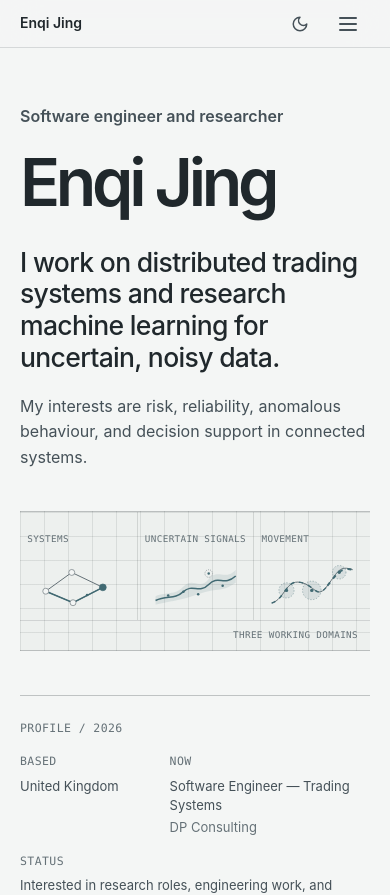
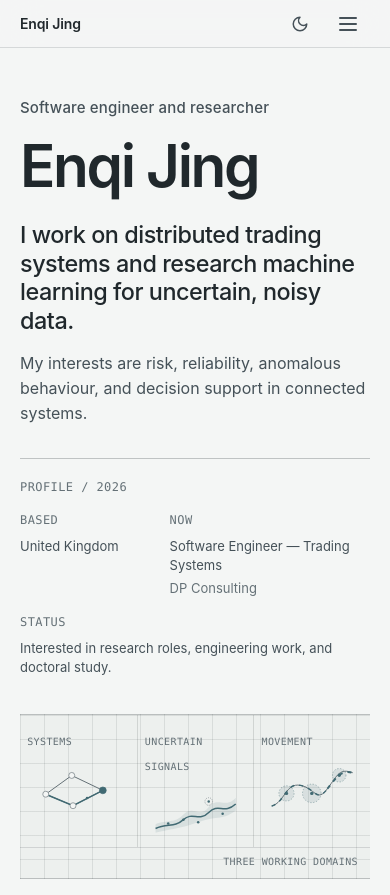
Before and after one commit to jingenqi/jingenqi.github.io, a React (Vite) app: page / in a window 390 px wide. Shown: the top 895 px of the page. Built offline with nearby package versions, Linux system fonts and the light colour scheme.

Commit message:
更新页面布局和排版

```diff
--- a/src/pages/AboutPage.jsx
+++ b/src/pages/AboutPage.jsx
@@ -39,7 +39,7 @@ export default function AboutPage() {
         </div>
       </section>
 
-      <section className="experience-section content-auto">
+      <section className="experience-section">
         <header className="section-heading">
           <h2>Experience</h2>
         </header>
@@ -62,7 +62,7 @@ export default function AboutPage() {
         </div>
       </section>
 
-      <section className="page-content content-auto">
+      <section className="page-content">
         <header className="section-heading">
           <h2>Education</h2>
         </header>
@@ -82,7 +82,7 @@ export default function AboutPage() {
         </div>
       </section>
 
-      <section className="page-content content-auto">
+      <section className="page-content">
         <header className="section-heading">
           <h2>Technical skills</h2>
         </header>
--- a/src/pages/CaseStudyPage.jsx
+++ b/src/pages/CaseStudyPage.jsx
@@ -54,7 +54,7 @@ export default function CaseStudyPage() {
         </dl>
       </header>
 
-      <div className="case-body content-auto">
+      <div className="case-body">
         <section className="case-section">
           <h2 className="case-section__title">Context</h2>
           <div className="case-section__content">
--- a/src/pages/HomePage.jsx
+++ b/src/pages/HomePage.jsx
@@ -41,6 +41,9 @@ export default function HomePage() {
             My interests are risk, reliability, anomalous behaviour, and decision support in
             connected systems.
           </p>
+        </div>
+
+        <div className="identity-hero__field">
           <IdentityField />
         </div>
       </section>
--- a/src/pages/WorkPage.jsx
+++ b/src/pages/WorkPage.jsx
@@ -17,7 +17,7 @@ export default function WorkPage() {
 
       <div className="work-index">
         {projects.map((project) => (
-          <article className="work-card content-auto" key={project.slug}>
+          <article className="work-card" key={project.slug}>
             <div className="work-card__visual">
               <ProjectVisual type={project.visual.type} caption={project.visual.cues[0]} />
             </div>
--- a/src/styles/globals.css
+++ b/src/styles/globals.css
@@ -55,6 +55,7 @@ h2,
 h3,
 h4 {
   color: var(--color-text);
+  font-family: var(--font-display);
   font-weight: 600;
   line-height: var(--line-height-heading);
 }
@@ -248,6 +249,7 @@ button:disabled {
   color: var(--color-text);
   font-size: var(--font-size-ui);
   font-weight: 600;
+  letter-spacing: -0.01em;
   text-decoration: none;
 }
 
@@ -267,7 +269,7 @@ button:disabled {
   min-height: var(--header-height);
   align-items: center;
   color: var(--color-text-secondary);
-  font-size: 0.75rem;
+  font-size: 0.8125rem;
   font-weight: 500;
   text-decoration: none;
   white-space: nowrap;
@@ -318,14 +320,17 @@ button:disabled {
 
 .identity-hero {
   display: grid;
-  min-height: min(52rem, calc(100svh - var(--header-height)));
-  grid-template-columns: minmax(10rem, 13rem) minmax(0, 1fr);
-  gap: clamp(3rem, 8vw, 7.5rem);
-  align-items: center;
+  min-height: min(47rem, calc(100svh - var(--header-height)));
+  grid-template-columns: minmax(11rem, 12.5rem) minmax(0, 1fr);
+  grid-template-rows: auto auto;
+  column-gap: clamp(2.75rem, 6vw, 5.5rem);
+  row-gap: var(--space-4);
+  align-content: center;
   padding-block: var(--space-7);
 }
 
 .identity-rail {
+  grid-row: 1 / 3;
   align-self: stretch;
   padding: var(--space-3) var(--space-4) var(--space-3) 0;
   border-right: 1px solid var(--color-border-strong);
@@ -337,7 +342,7 @@ button:disabled {
 .index-meta {
   color: var(--color-text-muted);
   font-family: var(--font-mono);
-  font-size: 0.72rem;
+  font-size: var(--font-size-caption);
   letter-spacing: 0.035em;
   line-height: 1.45;
 }
@@ -363,7 +368,7 @@ button:disabled {
   color: var(--color-text-secondary);
   font-family: var(--font-sans);
   font-size: var(--font-size-ui);
-  line-height: 1.45;
+  line-height: 1.5;
 }
 
 .identity-rail dd + dd {
@@ -374,44 +379,55 @@ button:disabled {
 .identity-hero__main {
   min-width: 0;
   max-width: 53rem;
+  align-self: end;
 }
 
 .identity-hero__role {
-  margin: 0 0 var(--space-3);
+  margin: 0 0 1.25rem;
   color: var(--color-text-secondary);
-  font-size: 1rem;
-  font-weight: 600;
+  font-size: 0.9375rem;
+  font-weight: 500;
+  letter-spacing: 0.01em;
 }
 
 .identity-hero h1 {
   margin: 0;
-  font-size: clamp(5.25rem, 11.5vw, 9.5rem);
+  font-family: var(--font-display);
+  font-size: clamp(5.25rem, 9vw, 8rem);
   font-weight: 600;
-  letter-spacing: -0.065em;
-  line-height: 0.86;
+  letter-spacing: -0.045em;
+  line-height: 0.9;
   text-wrap: nowrap;
 }
 
 .identity-hero__lead {
-  max-width: 34ch;
-  margin: var(--space-5) 0 0;
+  max-width: 35ch;
+  margin: 2.25rem 0 0;
   color: var(--color-text);
-  font-size: clamp(1.6rem, 3.2vw, 2.35rem);
+  font-family: var(--font-display);
+  font-size: clamp(1.75rem, 2.7vw, 2.125rem);
   font-weight: 500;
-  letter-spacing: -0.025em;
-  line-height: 1.18;
+  letter-spacing: -0.02em;
+  line-height: 1.2;
 }
 
 .identity-hero__body {
-  max-width: 42rem;
-  margin: var(--space-3) 0 0;
+  max-width: 40rem;
+  margin: 1.25rem 0 0;
   color: var(--color-text-secondary);
   font-size: var(--font-size-body-large);
+  line-height: 1.55;
+}
+
+.identity-hero__field {
+  min-width: 0;
+  max-width: 47rem;
+  align-self: start;
 }
 
 .identity-field {
   max-width: 47rem;
-  margin: var(--space-5) 0 0;
+  margin: 0;
   border-block: 1px solid var(--color-border-strong);
   background:
     linear-gradient(var(--color-visual-grid) 1px, transparent 1px),
@@ -438,7 +454,7 @@ button:disabled {
 .identity-field figcaption {
   color: var(--color-text-muted);
   font-family: var(--font-mono);
-  font-size: 0.65rem;
+  font-size: 0.6875rem;
   letter-spacing: 0.04em;
   line-height: 1.4;
   text-transform: uppercase;
@@ -521,7 +537,7 @@ button:disabled {
 .plain-link {
   color: var(--color-accent);
   font-size: var(--font-size-ui);
-  font-weight: 600;
+  font-weight: 500;
   text-decoration: underline;
   text-decoration-color: color-mix(in srgb, var(--color-accent) 38%, transparent);
   text-underline-offset: 0.3em;
@@ -534,9 +550,9 @@ button:disabled {
 
 .index-section {
   display: grid;
-  grid-template-columns: minmax(10rem, 13rem) minmax(0, 1fr);
-  gap: clamp(3rem, 8vw, 7.5rem);
-  padding-block: var(--space-7);
+  grid-template-columns: minmax(11rem, 12.5rem) minmax(0, 1fr);
+  gap: clamp(2.75rem, 6vw, 5.5rem);
+  padding-block: 4.5rem;
 }
 
 .index-section > * {
@@ -545,8 +561,11 @@ button:disabled {
 
 .index-section__label h2 {
   margin: 0 0 var(--space-2);
-  font-size: 1rem;
+  color: var(--color-text-secondary);
+  font-family: var(--font-sans);
+  font-size: 0.875rem;
   font-weight: 600;
+  letter-spacing: 0.01em;
   line-height: 1.4;
 }
 
@@ -556,8 +575,8 @@ button:disabled {
 
 .profile-about__copy {
   max-width: 47rem;
-  font-size: clamp(1.2rem, 2.1vw, 1.5rem);
-  line-height: 1.55;
+  font-size: clamp(1.125rem, 1.65vw, 1.25rem);
+  line-height: 1.58;
 }
 
 .profile-about__copy p {
@@ -585,7 +604,8 @@ button:disabled {
 .work-index-list h3,
 .experience-index-list h3 {
   margin: 0;
-  font-size: 1.05rem;
+  font-size: 1.125rem;
+  line-height: 1.25;
 }
 
 .research-index-list p,
@@ -593,6 +613,7 @@ button:disabled {
 .experience-index-list div > p {
   margin: 0;
   color: var(--color-text-muted);
+  line-height: 1.55;
 }
 
 .work-index-list,
@@ -606,7 +627,7 @@ button:disabled {
   grid-template-columns: minmax(9rem, 0.55fr) minmax(0, 1.45fr) auto;
   gap: var(--space-3);
   align-items: start;
-  padding-block: var(--space-3);
+  padding-block: 1.35rem;
   border-bottom: 1px solid var(--color-border);
 }
 
@@ -625,8 +646,8 @@ button:disabled {
 
 .index-action {
   color: var(--color-accent);
-  font-size: var(--font-size-ui);
-  font-weight: 600;
+  font-size: 0.8125rem;
+  font-weight: 500;
 }
 
 .experience-index-list > article {
@@ -645,29 +666,29 @@ button:disabled {
 
 .section-heading {
   max-width: var(--text-width);
-  margin-bottom: var(--space-6);
+  margin-bottom: var(--space-5);
 }
 
 .section-heading h2 {
   max-width: 17ch;
   margin: 0;
-  font-size: var(--font-size-section-title);
+  font-size: clamp(2.25rem, 3.2vw, 2.625rem);
+  letter-spacing: -0.025em;
 }
 
 .work-index {
   display: grid;
-  gap: var(--space-7);
+  gap: 0;
+  border-top: 1px solid var(--color-border-strong);
 }
 
 .work-card {
   display: grid;
-  grid-template-columns: minmax(0, 1.15fr) minmax(18rem, 0.85fr);
-  align-items: center;
-  gap: clamp(2rem, 6vw, 6rem);
-}
-
-.work-card:nth-child(even) .work-card__visual {
-  order: 2;
+  grid-template-columns: minmax(0, 0.95fr) minmax(20rem, 1.05fr);
+  align-items: start;
+  gap: clamp(2.5rem, 6vw, 5rem);
+  padding-block: var(--space-6);
+  border-bottom: 1px solid var(--color-border);
 }
 
 .work-card__visual {
@@ -679,25 +700,25 @@ button:disabled {
 }
 
 .work-card__visual .project-visual {
-  transition: transform var(--duration-slow) var(--ease-standard);
-}
-
-.work-card:hover .project-visual {
-  transform: scale(1.015);
+  transition: none;
 }
 
 .work-card__eyebrow {
   display: block;
-  margin-bottom: var(--space-2);
-  color: var(--color-text-muted);
-  font-size: var(--font-size-ui);
-  font-weight: 600;
+  margin-bottom: 0.75rem;
+  color: var(--color-text-muted);
+  font-family: var(--font-mono);
+  font-size: var(--font-size-caption);
+  font-weight: 400;
+  letter-spacing: 0.025em;
 }
 
 .work-card__title {
   max-width: 19ch;
   margin: 0;
   font-size: var(--font-size-case-title);
+  letter-spacing: -0.02em;
+  line-height: 1.15;
 }
 
 .work-card__summary {
@@ -709,7 +730,8 @@ button:disabled {
 .work-card__result {
   margin: var(--space-3) 0 0;
   color: var(--color-text);
-  font-weight: 600;
+  font-weight: 500;
+  line-height: 1.5;
 }
 
 .work-card__link {
@@ -719,31 +741,37 @@ button:disabled {
 .technology-list {
   display: flex;
   flex-wrap: wrap;
-  gap: 0.5rem;
+  column-gap: 0;
+  row-gap: 0.35rem;
   margin: var(--space-3) 0 0;
   padding: 0;
   list-style: none;
 }
 
 .technology-list li {
-  padding: 0.35rem 0.65rem;
-  border: 1px solid var(--color-border);
-  border-radius: 999px;
+  padding: 0;
+  border: 0;
   color: var(--color-text-muted);
   font-size: var(--font-size-caption);
-  line-height: 1.2;
+  line-height: 1.45;
+}
+
+.technology-list li:not(:last-child)::after {
+  margin-inline: 0.55rem;
+  color: var(--color-border-strong);
+  content: "·";
 }
 
 /* Experience */
 .experience-section {
   width: min(100% - (var(--page-gutter) * 2), var(--content-width));
   margin-inline: auto;
-  padding-block: var(--space-8);
+  padding-block: var(--space-7);
 }
 
 .timeline {
   max-width: 58rem;
-  margin: var(--space-6) 0 0 auto;
+  margin: var(--space-5) 0 0 auto;
   padding: 0;
   list-style: none;
 }
@@ -753,7 +781,7 @@ button:disabled {
   display: grid;
   grid-template-columns: 9rem minmax(0, 1fr);
   gap: var(--space-4);
-  padding: 0 0 var(--space-5) var(--space-4);
+  padding: 0 0 2.75rem var(--space-4);
   border-left: 1px solid var(--color-border-strong);
 }
 
@@ -772,12 +800,15 @@ button:disabled {
 
 .timeline__date {
   color: var(--color-text-muted);
-  font-size: var(--font-size-ui);
+  font-family: var(--font-mono);
+  font-size: var(--font-size-caption);
+  letter-spacing: 0.02em;
 }
 
 .timeline__role {
   margin: 0;
-  font-size: 1.2rem;
+  font-size: 1.125rem;
+  line-height: 1.3;
 }
 
 .timeline__organization {
@@ -795,7 +826,8 @@ button:disabled {
   margin-top: var(--space-1);
   color: var(--color-text);
   font-size: var(--font-size-ui);
-  font-weight: 600;
+  font-weight: 500;
+  line-height: 1.5;
 }
 
 .site-footer {
@@ -896,19 +928,21 @@ button:disabled {
 .page-hero {
   width: min(100% - (var(--page-gutter) * 2), var(--content-width));
   margin-inline: auto;
-  padding-block: var(--space-8) var(--space-6);
+  padding-block: var(--space-7) var(--space-5);
 }
 
 .page-hero__eyebrow {
   color: var(--color-text-muted);
-  font-size: var(--font-size-ui);
-  font-weight: 600;
+  font-size: 0.8125rem;
+  font-weight: 500;
+  letter-spacing: 0.01em;
 }
 
 .page-hero__title {
   max-width: 18ch;
   margin: 0;
   font-size: var(--font-size-section-title);
+  letter-spacing: -0.03em;
 }
 
 .page-hero__lead {
@@ -921,13 +955,13 @@ button:disabled {
 .page-content {
   width: min(100% - (var(--page-gutter) * 2), var(--content-width));
   margin-inline: auto;
-  padding-bottom: var(--space-8);
+  padding-bottom: var(--space-7);
 }
 
 .work-index {
   width: min(100% - (var(--page-gutter) * 2), var(--content-width));
   margin-inline: auto;
-  padding-bottom: var(--space-8);
+  padding-bottom: var(--space-7);
 }
 
 /* Case studies */
@@ -936,7 +970,7 @@ button:disabled {
 }
 
 .case-hero {
-  padding-block: var(--space-8) var(--space-6);
+  padding-block: var(--space-7) var(--space-5);
 }
 
 .case-hero__layout {
@@ -950,14 +984,15 @@ button:disabled {
 
 .case-hero__eyebrow {
   color: var(--color-text-muted);
-  font-size: var(--font-size-ui);
-  font-weight: 600;
+  font-size: 0.8125rem;
+  font-weight: 500;
 }
 
 .case-hero__title {
   margin: var(--space-2) 0 0;
-  font-size: clamp(2.5rem, 6vw, 4.5rem);
-  line-height: 1.03;
+  font-size: clamp(2.5rem, 5vw, 4rem);
+  letter-spacing: -0.035em;
+  line-height: 1.05;
 }
 
 .case-hero__lead {
@@ -1005,7 +1040,7 @@ button:disabled {
 .case-body {
   width: min(100% - (var(--page-gutter) * 2), 64rem);
   margin-inline: auto;
-  padding-block: var(--space-8);
+  padding-block: var(--space-7);
 }
 
 .case-section {
@@ -1046,10 +1081,11 @@ button:disabled {
   display: grid;
   grid-template-columns: repeat(auto-fit, minmax(9rem, 1fr));
   gap: var(--space-3);
-  padding: var(--space-5);
-  border-radius: var(--radius-medium);
+  padding: var(--space-4) 0;
+  border-block: 1px solid var(--color-border);
+  border-radius: 0;
   color: var(--color-text);
-  background: var(--color-surface);
+  background: transparent;
   font-size: var(--font-size-body-large);
 }
 
@@ -1059,8 +1095,8 @@ button:disabled {
 }
 
 .case-result strong {
-  color: var(--color-accent);
-  font-size: 1.75rem;
+  color: var(--color-text);
+  font-size: 1.5rem;
   line-height: 1;
 }
 
@@ -1086,7 +1122,7 @@ button:disabled {
   grid-template-columns: minmax(0, 0.75fr) minmax(0, 1.25fr);
   gap: clamp(3rem, 8vw, 7rem);
   margin-inline: auto;
-  padding-bottom: var(--space-7);
+  padding-bottom: var(--space-6);
 }
 
 .research-overview__statement {
@@ -1097,20 +1133,22 @@ button:disabled {
 .capability-list {
   display: grid;
   grid-template-columns: repeat(2, minmax(0, 1fr));
-  gap: var(--space-4);
-  padding-top: var(--space-6);
+  column-gap: var(--space-5);
+  row-gap: var(--space-4);
+  padding-top: var(--space-5);
   border-top: 1px solid var(--color-border);
 }
 
 .method-item,
 .capability-item {
-  padding-right: var(--space-4);
+  padding-right: var(--space-3);
 }
 
 .method-item__title,
 .capability-item__title {
   margin-bottom: var(--space-1);
-  font-size: 1.15rem;
+  font-size: 1.125rem;
+  line-height: 1.3;
 }
 
 .method-item__text {
@@ -1128,7 +1166,7 @@ button:disabled {
   grid-template-columns: minmax(14rem, 0.65fr) minmax(0, 1.35fr);
   gap: clamp(3rem, 8vw, 7rem);
   margin-inline: auto;
-  padding-bottom: var(--space-7);
+  padding-bottom: var(--space-6);
 }
 
 .bio-layout__aside {
@@ -1137,11 +1175,12 @@ button:disabled {
 
 .bio-layout__copy {
   max-width: var(--text-width);
-  font-size: var(--font-size-body-large);
+  font-size: 1.125rem;
+  line-height: 1.58;
 }
 
 .education-list {
-  margin-top: var(--space-6);
+  margin-top: var(--space-5);
   padding: 0;
   border-top: 1px solid var(--color-border);
   list-style: none;
@@ -1161,7 +1200,8 @@ button:disabled {
 
 .education-item h3 {
   margin-bottom: 0.35rem;
-  font-size: 1.15rem;
+  font-size: 1.125rem;
+  line-height: 1.3;
 }
 
 .education-item p {
@@ -1336,13 +1376,15 @@ button:disabled {
   position: absolute;
   right: var(--space-2);
   bottom: var(--space-2);
-  padding: 0.35rem 0.55rem;
+  padding: 0.35rem 0.5rem;
   border: 1px solid var(--color-border);
-  border-radius: 999px;
+  border-radius: 0.2rem;
   color: var(--color-text-muted);
   background: var(--color-background-elevated);
-  font-size: 0.6875rem;
-  line-height: 1;
+  font-family: var(--font-mono);
+  font-size: 0.625rem;
+  letter-spacing: 0.015em;
+  line-height: 1.2;
   backdrop-filter: blur(12px);
 }
 
@@ -1483,7 +1525,7 @@ button:disabled {
     border-bottom: 1px solid var(--color-border);
     color: var(--color-text);
     font-size: 1.0625rem;
-    font-weight: 600;
+    font-weight: 500;
     text-decoration: none;
   }
 
@@ -1492,16 +1534,17 @@ button:disabled {
   }
 
   .work-index {
-    gap: var(--space-6);
+    gap: 0;
   }
 
   .work-card {
     grid-template-columns: 1fr;
     gap: var(--space-3);
-  }
-
-  .work-card:nth-child(even) .work-card__visual {
-    order: 0;
+    padding-block: 3.25rem;
+  }
+
+  .work-card__title {
+    max-width: 22ch;
   }
 
   .timeline {
@@ -1512,6 +1555,10 @@ button:disabled {
     grid-template-columns: 1fr;
     gap: var(--space-1);
     padding-left: var(--space-3);
+  }
+
+  .timeline__item:last-child {
+    padding-bottom: 0;
   }
 
   .bio-layout,
@@ -1519,6 +1566,10 @@ button:disabled {
   .research-overview {
     grid-template-columns: 1fr;
     gap: var(--space-4);
+  }
+
+  .bio-layout__copy {
+    font-size: 1.0625rem;
   }
 
   .site-footer__inner {
@@ -1593,8 +1644,9 @@ button:disabled {
   .identity-hero {
     min-height: auto;
     grid-template-columns: 1fr;
-    gap: 2.75rem;
-    padding-block: 3.5rem 4.5rem;
+    grid-template-rows: auto;
+    gap: 2rem;
+    padding-block: 3rem 3.75rem;
   }
 
   .identity-hero__main {
@@ -1602,25 +1654,31 @@ button:disabled {
   }
 
   .identity-hero h1 {
-    font-size: clamp(4rem, 17vw, 7rem);
+    font-size: clamp(3.4rem, 15vw, 4.25rem);
+    letter-spacing: -0.04em;
+    line-height: 0.92;
   }
 
   .identity-hero__lead {
     max-width: 31ch;
-    margin-top: 2.25rem;
-    font-size: clamp(1.45rem, 6.8vw, 2.15rem);
-    line-height: 1.2;
+    margin-top: 1.75rem;
+    font-size: clamp(1.4rem, 6vw, 1.65rem);
+    line-height: 1.22;
   }
 
   .identity-hero__body {
     max-width: 35rem;
-    margin-top: 1.25rem;
+    margin-top: 1rem;
     font-size: 1rem;
-    line-height: 1.6;
+    line-height: 1.55;
+  }
+
+  .identity-hero__field {
+    order: 1;
   }
 
   .identity-field {
-    margin-top: 2.5rem;
+    margin-top: 0.25rem;
     background-size: 1.5rem 1.5rem;
   }
 
@@ -1630,11 +1688,13 @@ button:disabled {
 
   .identity-field__plot > span,
   .identity-field figcaption {
-    font-size: 0.58rem;
+    font-size: 0.625rem;
   }
 
   .identity-rail {
-    padding: var(--space-3) 0 0;
+    grid-row: auto;
+    order: 0;
+    padding: 1.25rem 0 0;
     border-top: 1px solid var(--color-border-strong);
     border-right: 0;
   }
@@ -1654,12 +1714,12 @@ button:disabled {
 
   .index-section {
     grid-template-columns: 1fr;
-    gap: var(--space-3);
-    padding-block: 3.5rem;
+    gap: 1.25rem;
+    padding-block: 3rem;
   }
 
   .index-section__label {
-    padding-bottom: 0.75rem;
+    padding-bottom: 0.65rem;
     border-bottom: 1px solid var(--color-border-strong);
   }
 
@@ -1674,17 +1734,35 @@ button:disabled {
   }
 
   .work-index-list > a {
-    grid-template-columns: 1fr;
+    position: relative;
+    grid-template-columns: minmax(0, 1fr) auto;
     gap: var(--space-1);
     padding-block: 1.25rem;
   }
 
   .work-index-list .index-meta {
-    grid-column: auto;
+    grid-column: 1 / -1;
   }
 
   .index-action {
-    display: none;
+    display: inline-grid;
+    grid-row: 2;
+    grid-column: 2;
+    width: 1.75rem;
+    height: 1.75rem;
+    place-items: center;
+    align-self: start;
+    overflow: hidden;
+    color: transparent;
+    font-size: 0;
+  }
+
+  .index-action::after {
+    color: var(--color-accent);
+    content: "↗";
+    font-family: var(--font-sans);
+    font-size: 1rem;
+    line-height: 1;
   }
 
   .experience-index-list > article {
@@ -1695,7 +1773,7 @@ button:disabled {
 
   .profile-about__copy {
     font-size: 1.0625rem;
-    line-height: 1.65;
+    line-height: 1.58;
   }
 
   .profile-contact > div:last-child {
@@ -1705,7 +1783,7 @@ button:disabled {
 
 @media (max-width: 30rem) {
   .identity-hero h1 {
-    font-size: clamp(3.4rem, 17vw, 4.35rem);
+    font-size: clamp(3.35rem, 15vw, 3.9rem);
   }
 
   .identity-rail dl {
--- a/src/styles/tokens.css
+++ b/src/styles/tokens.css
@@ -23,18 +23,20 @@
   --color-visual-line: #416a73;
   --color-visual-line-secondary: #737f84;
 
-  /* System typography */
-  --font-sans: -apple-system, BlinkMacSystemFont, "SF Pro Text", "SF Pro Display",
-    "Segoe UI", Helvetica, Arial, sans-serif;
+  /* Platform-native optical roles */
+  --font-display: "SF Pro Display", "Segoe UI Variable Display", -apple-system,
+    BlinkMacSystemFont, "Segoe UI", Helvetica, Arial, sans-serif;
+  --font-sans: "SF Pro Text", "Segoe UI Variable Text", -apple-system,
+    BlinkMacSystemFont, "Segoe UI", Helvetica, Arial, sans-serif;
   --font-mono: "SFMono-Regular", Consolas, "Liberation Mono", monospace;
-  --font-size-section-title: 3rem;
-  --font-size-case-title: 2rem;
-  --font-size-body-large: 1.3125rem;
+  --font-size-section-title: 3.25rem;
+  --font-size-case-title: 1.875rem;
+  --font-size-body-large: 1.25rem;
   --font-size-body: 1.0625rem;
   --font-size-ui: 0.875rem;
-  --font-size-caption: 0.8125rem;
-  --line-height-heading: 1.15;
-  --line-height-body: 1.6;
+  --font-size-caption: 0.75rem;
+  --line-height-heading: 1.12;
+  --line-height-body: 1.55;
 
   /* 8px spacing system */
   --space-1: 0.5rem;
@@ -43,8 +45,8 @@
   --space-4: 2rem;
   --space-5: 3rem;
   --space-6: 4rem;
-  --space-7: 6rem;
-  --space-8: 8rem;
+  --space-7: 5rem;
+  --space-8: 7rem;
 
   --content-width: 75rem;
   --text-width: 45rem;
@@ -96,12 +98,12 @@
 
 @media (max-width: 48rem) {
   :root {
-    --font-size-section-title: 2rem;
-    --font-size-case-title: 1.625rem;
+    --font-size-section-title: 2.25rem;
+    --font-size-case-title: 1.5rem;
     --font-size-body-large: 1.125rem;
     --font-size-body: 1rem;
     --page-gutter: 1.25rem;
-    --space-7: 4rem;
-    --space-8: 6rem;
+    --space-7: 3.5rem;
+    --space-8: 4.5rem;
   }
 }
--- a/src/styles/utilities.css
+++ b/src/styles/utilities.css
@@ -31,8 +31,3 @@
 .skip-link:focus {
   transform: translateY(0);
 }
-
-.content-auto {
-  content-visibility: auto;
-  contain-intrinsic-size: 1px 700px;
-}
```
